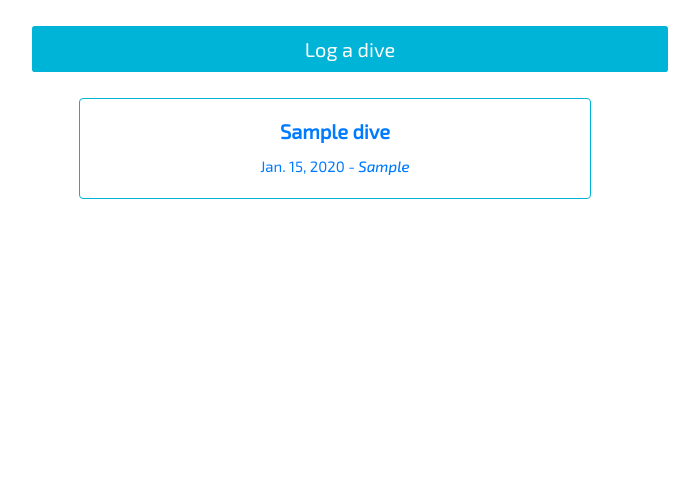
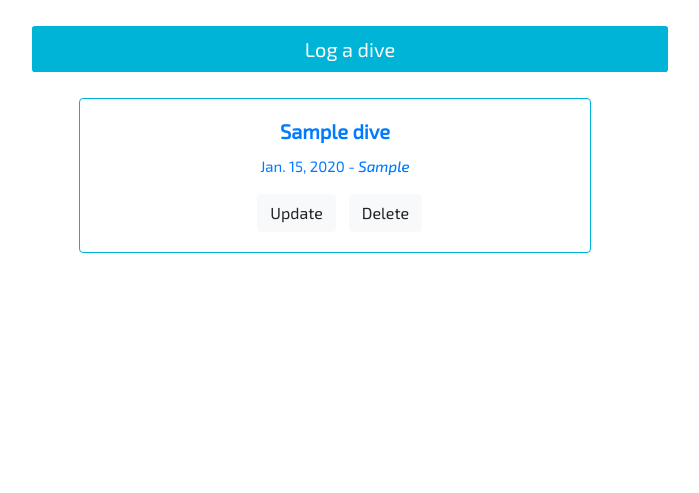
Before and after one commit to Code-Institute-Submissions/gabriele-andolina-the-underwater-gang_OctResub, a Django app: page /logbook/ in a window 1280 px wide. Shown: the part 121-614 px from the top of the page, without its empty margins (305-1004 px from the left). Run offline with Django 3.2, Linux system fonts and the light colour scheme; a user stored in the database is signed in; tables that the repository leaves empty hold one stand-in row (values such as "Sample post"); some libraries are stand-ins or nearby versions.

Commit message:
Add update and delete buttons to logbook.html

```diff
--- a/static/css/style.css
+++ b/static/css/style.css
@@ -214,3 +214,15 @@ footer a {
 .msg-column {
     width: 50vw;
 }
+
+.update-btn {
+    width: 20%;
+    position: relative;
+    left: 10%;
+}
+
+.delete-btn {
+    width: 20%;
+    position: relative;
+    left: 2%;
+}
--- a/templates/logbook.html
+++ b/templates/logbook.html
@@ -14,16 +14,24 @@
         {% for dive in dive_list %}
             {% if user.id == dive.diver.id %}
                 <div class="row">
-                    <div class="col-12 mt-4 d-flex justify-content-center text-center">
-                        <div class="card dive-card">
+                    <div class="col-12 mt-4 mb-2 d-flex justify-content-center">
+                        <div class="card dive-card text-center">
                             <a href="{% url 'dive_details' dive.slug %}">
                                 <div class="card-body">
                                     <h5 class="card-title"><strong>{{ dive.title }}</strong></h5>
                                     <p class="card-text">
                                     {{ dive.date }} - <em>{{ dive.location }}</em>
                                     </p>
+                                    {% if user.id == dive.diver.id %}
+                                    <span class="update-btn">
+                                        <a href="{% url 'update_dive' dive.slug %}" class="btn btn-light">Update</a>
+                                    </span>
+                                    <span class="delete-btn">
+                                        <a href="" class="btn btn-light">Delete</a>
+                                    </span>
                                 </div>
                             </a>
+                            {% endif %}
                         </div>
                     </div>
                 </div>
```
